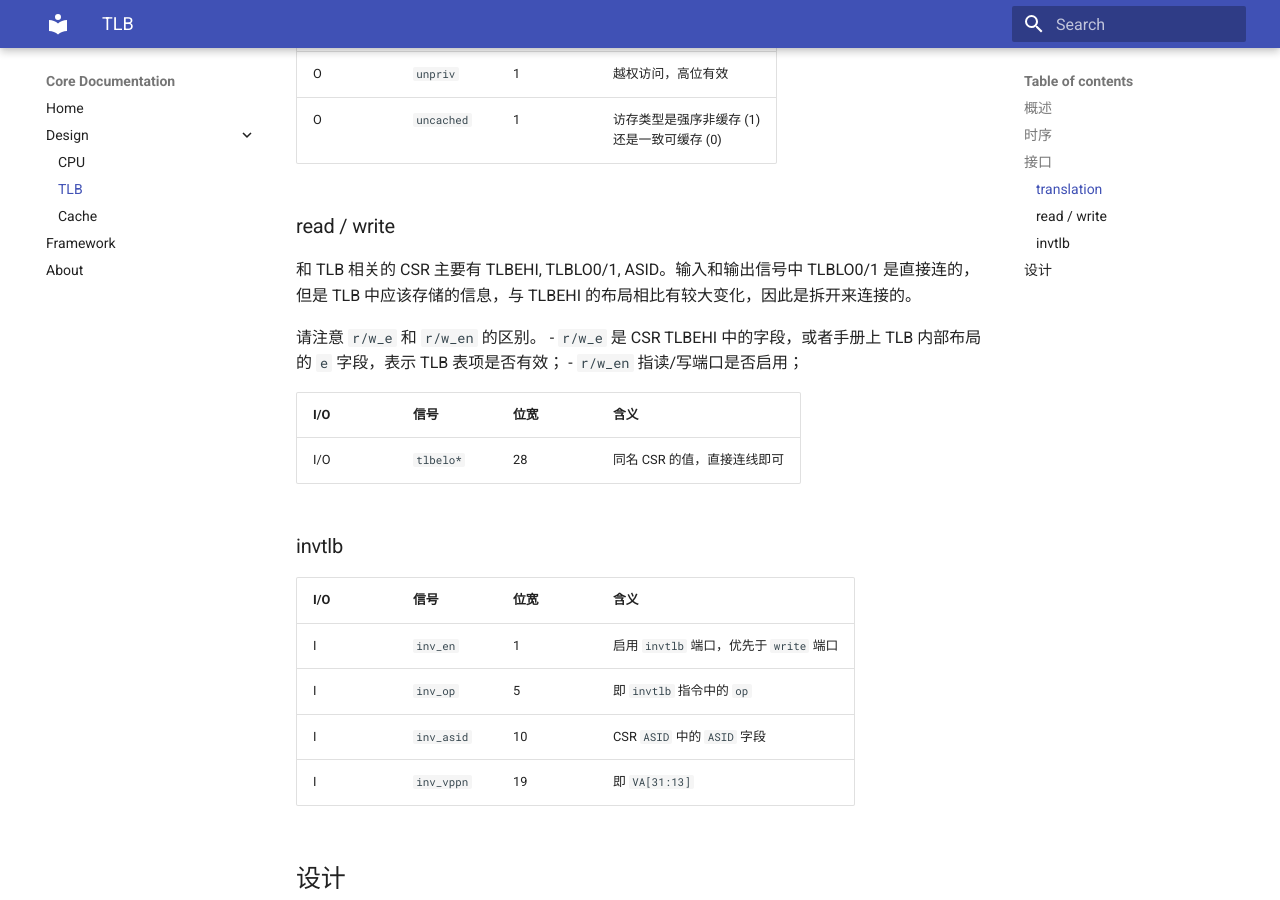
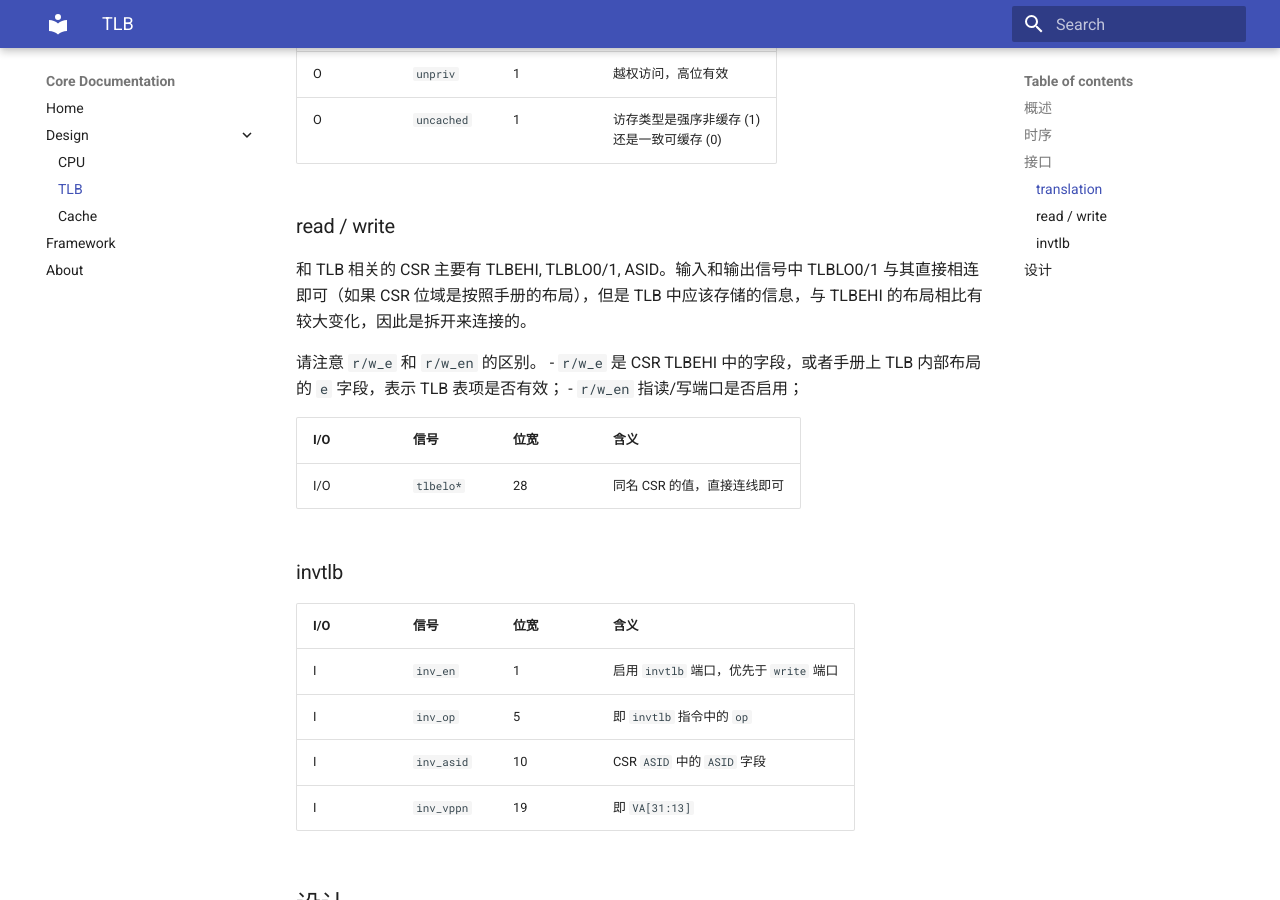
Before and after one commit to cpuers/Core, an MkDocs documentation site: the page built from docs/docs/tlb.md, in a window 1280 px wide and 900 px high, scrolled down 1362 px. Built offline with MkDocs 1.6.1 and Material for MkDocs 9.7.7, drawn with Linux system fonts in a browser that asks for light colours.

Commit message:
[docs] fix language and typos

```diff
--- a/docs/docs/tlb.md
+++ b/docs/docs/tlb.md
@@ -46,7 +46,7 @@ TLB 的主体是一个多端口 CAM，支持两种寻址方式
 
 ### read / write
 
-和 TLB 相关的 CSR 主要有 TLBEHI, TLBLO0/1, ASID。输入和输出信号中 TLBLO0/1 是直接连的，但是 TLB 中应该存储的信息，与 TLBEHI 的布局相比有较大变化，因此是拆开来连接的。
+和 TLB 相关的 CSR 主要有 TLBEHI, TLBLO0/1, ASID。输入和输出信号中 TLBLO0/1 与其直接相连即可（如果 CSR 位域是按照手册的布局），但是 TLB 中应该存储的信息，与 TLBEHI 的布局相比有较大变化，因此是拆开来连接的。
 
 请注意 `r/w_e` 和 `r/w_en` 的区别。
 - `r/w_e` 是 CSR TLBEHI 中的字段，或者手册上 TLB 内部布局的 `e` 字段，表示 TLB 表项是否有效；
```
Also changed, not shown: docs/docs/cache.md (+1 -0 lines).
